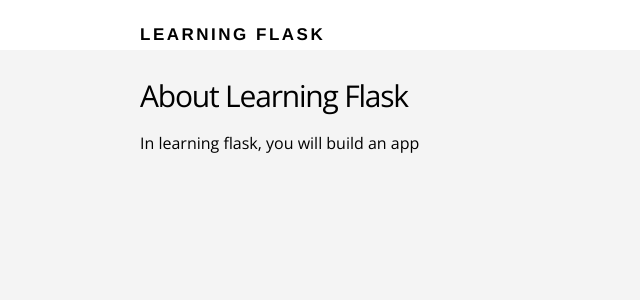
After one commit to bilegochir/earthquake, a Flask app: page /about in a window 1280 px wide. The commit adds this page. Shown: the top 300 px of the page, without its empty margins (0-640 px from the left). Run offline with Flask 2, Linux system fonts and the light colour scheme.

Commit message:
about page

```diff
--- a/routes.py
+++ b/routes.py
@@ -6,5 +6,9 @@ app = Flask(__name__)
 def index():
 	return render_template("index.html")
 
+@app.route("/about")
+def about():
+	return render_template("about.html")
+
 if __name__ == "__main__":
 	app.run(debug=True)
--- /dev/null
+++ b/templates/about.html
@@ -0,0 +1,12 @@
+{% extends "layout.html" %}
+
+{% block content %}
+
+	<main class="about-section">
+		<div class="container">
+			<h2>About Learning Flask</h2>
+			<p>In learning flask, you will build an app</p>
+		</div>
+	</main>
+
+{% endblock %}
--- a/templates/index.html
+++ b/templates/index.html
@@ -7,7 +7,7 @@
 			<div class="section-content">
 				<h2>Discover places near you.</h2>
 				<a href="#" class="btn-primary">Sign up</a>
-				<a href="#" class="btn-secondary">Learn more</a>
+				<a href="{{ url_for('about') }}" class="btn-secondary">Learn more</a>
 			</div>
 
 			<div class="section-device">
```
